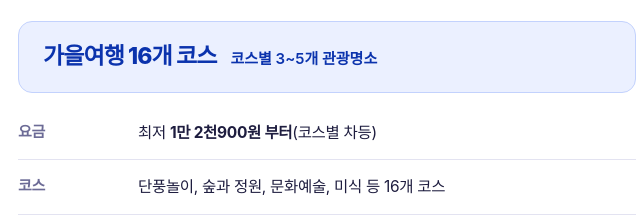
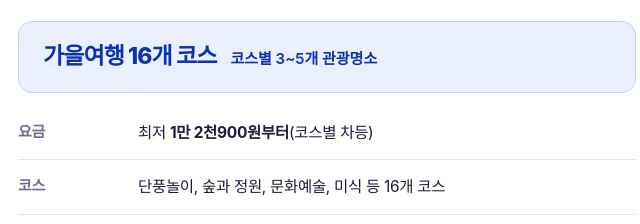
Before and after one commit to leemjay429-eng/modue02, a plain HTML site: page index.html in a window 1280 px wide. Shown: the part 7600-7824 px from the top of the page, 313-953 px from the left. Drawn offline with Linux system fonts and the light colour scheme; a web font is replaced by a local one.

Commit message:
Add files via upload

```diff
--- a/index.html
+++ b/index.html
@@ -1427,7 +1427,7 @@ if(location.protocol==='file:'||location.hostname.indexOf('github.io')>-1){
     </div>
     <div class="bnf-point"><b>가을여행 16개 코스</b><span>코스별 3~5개 관광명소</span></div>
     <dl>
-      <div><dt>요금</dt><dd>최저 <em>1만 2천900원 부터</em>(코스별 차등)</dd></div>
+      <div><dt>요금</dt><dd>최저 <em>1만 2천900원부터</em>(코스별 차등)</dd></div>
       <div><dt>코스</dt><dd>단풍놀이, 숲과 정원, 문화예술, 미식 등 16개 코스</dd></div>
       <div><dt>특징</dt><dd>
         <ul>
```
